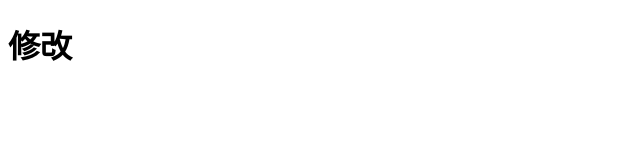
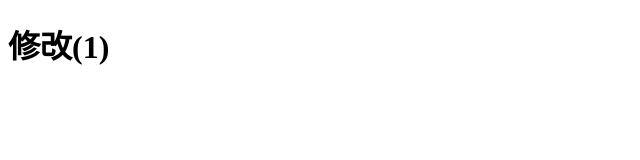
Before and after one commit to hsuhsusophie/test1007, a plain HTML site: page index.html in a window 1280 px wide. Shown: the full height of the page, 0-640 px from the left. Drawn offline with Linux system fonts and the light colour scheme.

Commit message:
更改h1

```diff
--- a/index.html
+++ b/index.html
@@ -6,7 +6,7 @@
     <title>修改 title</title>
 </head>
 <body>
-    <h1>修改</h1>
+    <h1>修改(1)</h1>
 
 </body>
 </html>
```
